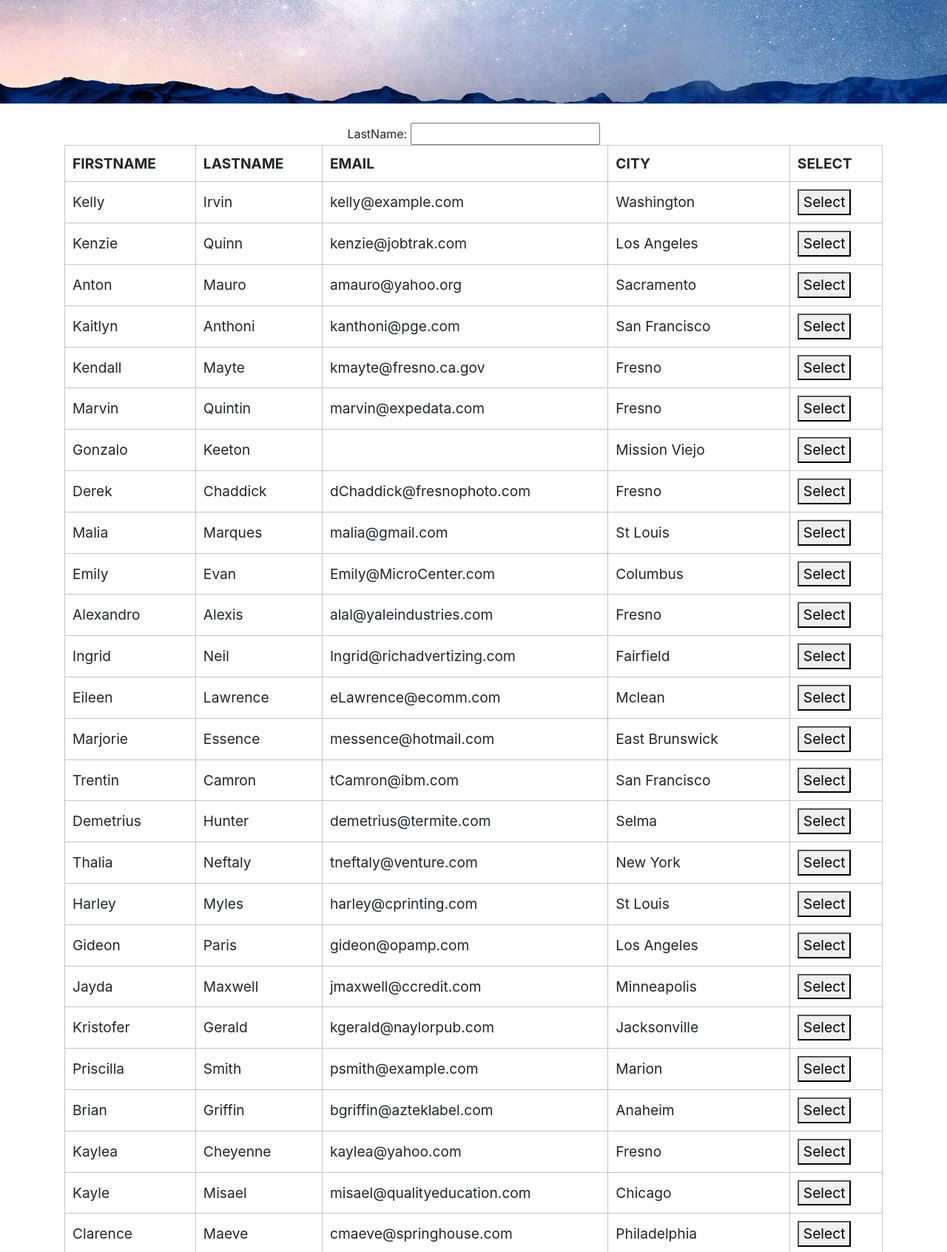
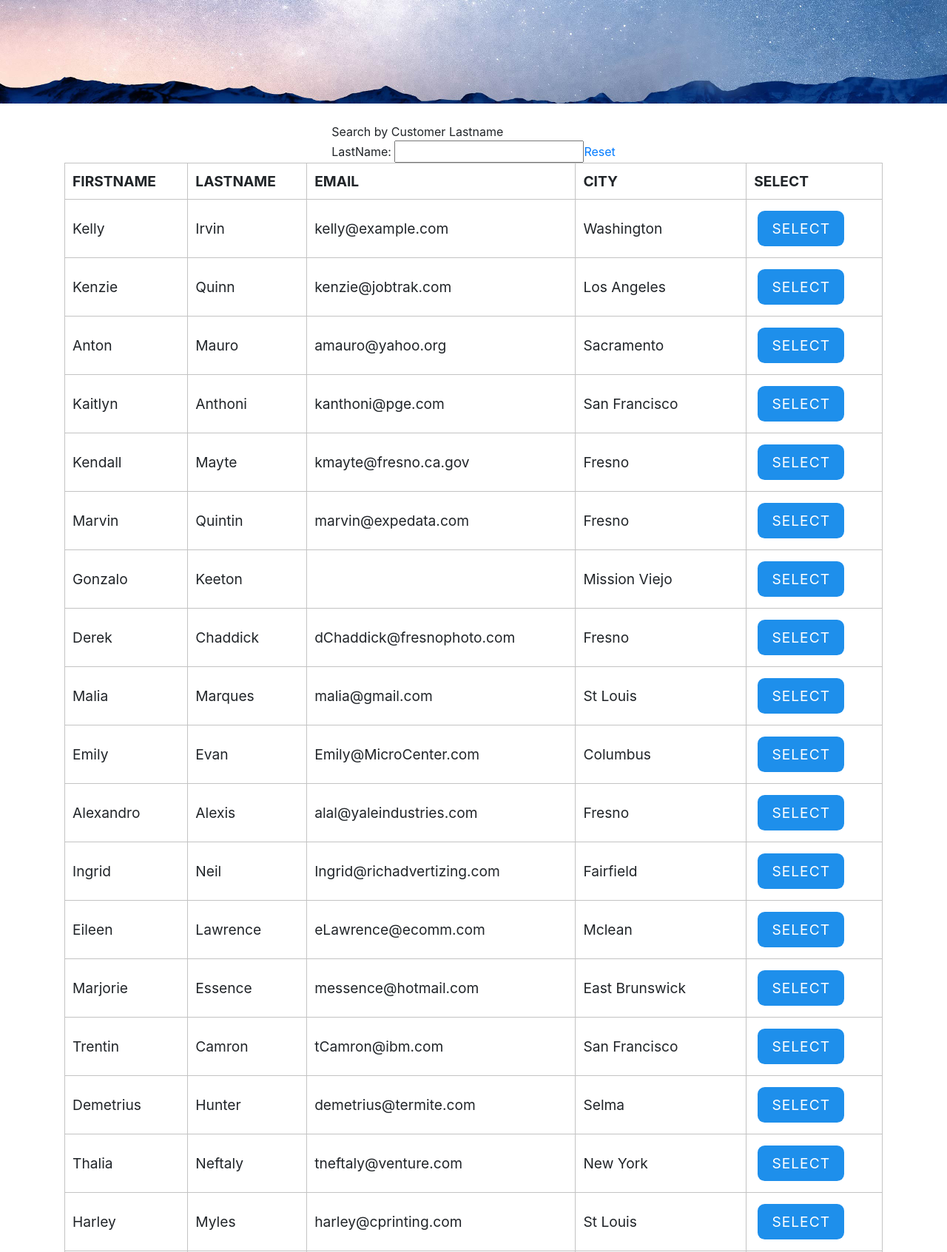
Before and after one commit to thudsonbu/cs380_project, a PHP site: page /customer_manager/index.php in a window 1280 px wide. Shown: the part 312-2005 px from the top of the page at 74% size. Run offline with PHP 8.4, Linux system fonts and the light colour scheme; data comes from the database, SQL or seed files in the repository; a stand-in replaces the project's code that opens the database connection.

Commit message:
Added button classes for custom button styling standardization

```diff
--- a/tech_support/css/table.css
+++ b/tech_support/css/table.css
@@ -25,7 +25,6 @@
 
 table, th, td {
     border: 1px solid #c3c3c3;
-    border-radius: 5px;
 }
 
 .peopleTable {
@@ -96,37 +95,3 @@ table, th, td {
 .tableData {
     padding: 10px;
 }
-
-@media (max-width: 1400px) {
-
-    .pageTitle {
-        font-size: 8em;
-    }
-
-    .pageSubtitle {
-        font-size: 4em;
-    }
-}
-
-@media (max-width: 1100px) {
-
-    .pageTitle {
-        font-size: 7em;
-    }
-
-    .pageSubtitle {
-        font-size: 3em;
-    }
-}
-
-
-@media (max-width: 900px) {
-
-    .pageTitle {
-        font-size: 5em;
-    }
-
-    .pageSubtitle {
-        font-size: 2em;
-    }
-}
--- a/tech_support/css/theme.css
+++ b/tech_support/css/theme.css
@@ -136,3 +136,43 @@ body {
         font-size: .8em;
     }
 }
+
+.button {
+    outline: none;
+    border: none;
+    cursor: pointer;
+    font-size: 1em;
+    color: #ffffff;
+    text-transform: uppercase;
+    letter-spacing: 1px;
+    padding: .5em 1em;
+    margin: 5px;
+    border-radius: .5em;
+}
+
+.blue {
+    background-color: #1e8feb;
+    color: #ffffff;
+}
+
+.blue:hover {
+    background-color:#0058ac;
+}
+
+.red {
+    background-color: #eb3d30;
+    color: #ffffff;
+}
+
+.red:hover {
+    background-color: #a30000;
+}
+
+.green {
+    background-color: #83bb43;
+    color: #ffffff;
+}
+
+.green:hover {
+    background-color: #467f00;
+}
--- a/tech_support/customer_manager/customerSearch.php
+++ b/tech_support/customer_manager/customerSearch.php
@@ -2,8 +2,11 @@
 
 echo "
 <form action='index.php' method='get' class='searchForm'>
+    <div class='customerSearchTitle'>
+        Search by Customer Lastname
+    </div>
     <div class='customerSearchBar'>
-        LastName: <input type='text' name='lastname'>
+        LastName: <input type='text' name='lastname'><a href='index.php' class='resetButton'>Reset</a>
     </div>
 </form>
 ";
--- a/tech_support/customer_manager/customerTable.php
+++ b/tech_support/customer_manager/customerTable.php
@@ -26,7 +26,7 @@ function createCustomerTable($result) {
                 echo "<td class='tableData'>", "$field_value", "</td>";
             }
 
-            echo "<td class='tableData'><button class='selectButton'>Select</button></td>";
+            echo "<td class='tableData'><button class='selectButton button blue'>Select</button></td>";
 
         echo "</tr>";
     }
--- a/tech_support/customer_manager/index.php
+++ b/tech_support/customer_manager/index.php
@@ -16,6 +16,9 @@
 
     <!-- Custom Styles -->
     <link rel="stylesheet" href="../css/table.css">
+
+    <!-- Custom Styles -->
+    <link rel="stylesheet" href="../css/customer.css">
 
     <!-- EMBEDED STYLES ARE PLACED IN PARTIALS/CREATENAMETABLE -->
 
```
